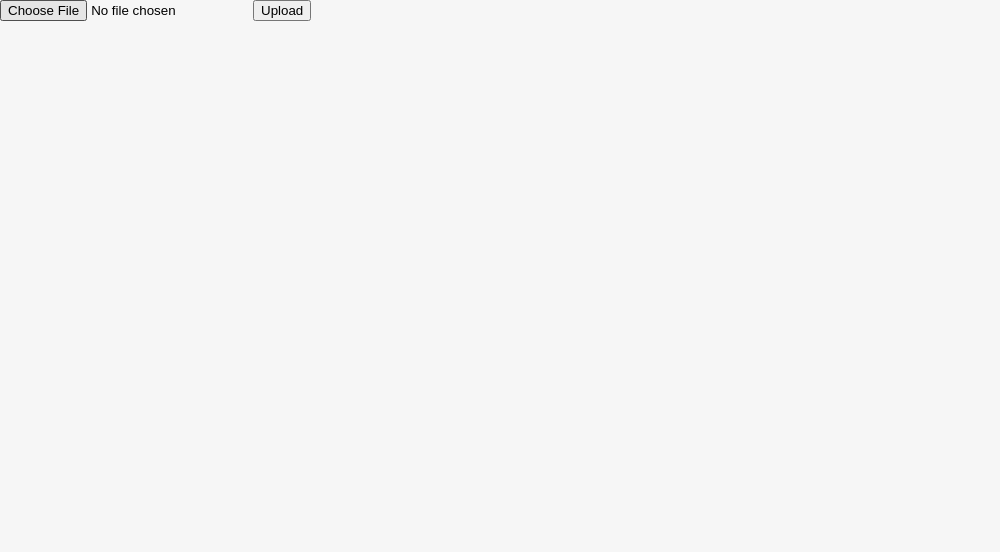
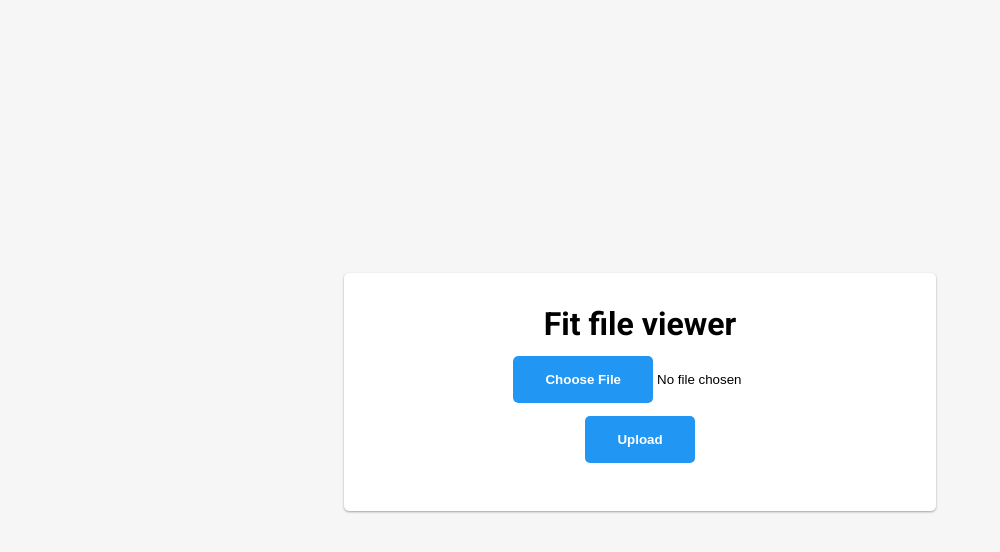
Before and after one commit to wiktormusial/fitfileclient, a React (Create React App) app: page / in a window 1280 px wide. Shown: the top 552 px of the page, without its empty margins (0-1000 px from the left). Built offline with nearby package versions, Linux system fonts and the light colour scheme.

Commit message:
Update Index View

```diff
--- /dev/null
+++ b/src/components/Button/index.ts
@@ -0,0 +1,15 @@
+import styled from "styled-components"
+
+export const Button = styled.button`
+    padding: 16px 32px;
+    border: 0;
+    border-radius: 5px;
+    color: white;
+    background: #2196f3;
+    cursor: pointer;
+    font-weight: bold;
+
+    &:hover {
+        background-color: #1e88e5
+    }
+`
--- a/src/components/Card/index.ts
+++ b/src/components/Card/index.ts
@@ -12,4 +12,9 @@ const Card = styled.div`
     }
 `
 
+export const CardIndex = styled(Card)`
+    text-align: center;
+    padding: 3em;
+`
+
 export default Card
--- /dev/null
+++ b/src/components/Input/index.tsx
@@ -0,0 +1,19 @@
+import styled from "styled-components";
+
+export const Input = styled.input`
+  &[type="file"] {
+    border-radius: 5px;
+    backgroun: #fafafa;
+    margin: 1em;
+  }
+
+  &[type="file"]::file-selector-button {
+    padding: 16px 32px;
+    border: 0;
+    border-radius: 5px;
+    color: white;
+    background: #2196f3;
+    cursor: pointer;
+    font-weight: bold;
+  }
+`;
--- a/src/components/Text/index.tsx
+++ b/src/components/Text/index.tsx
@@ -1,4 +1,8 @@
 import styled from "styled-components";
+
+interface TextLeadProps {
+  center?: boolean;
+}
 
 export const TextHeading = styled.h2`
   margin-top: 0;
@@ -10,4 +14,5 @@ export const TextLead = styled.h1`
   margin-bottom: 0;
   margin-top: -0.5em;
   font-weight: bolder;
+  ${(props: TextLeadProps) => props.center && "text-align: center"}
 `;
--- a/src/index.tsx
+++ b/src/index.tsx
@@ -6,6 +6,7 @@ import { store } from "./store/store";
 import { Provider } from "react-redux";
 import * as serviceWorker from "./serviceWorker";
 import "bootstrap/dist/css/bootstrap-grid.min.css";
+import "bootstrap/dist/css/bootstrap-utilities.min.css";
 import "leaflet/dist/leaflet.css";
 import "react-loading-skeleton/dist/skeleton.css";
 
--- a/src/views/IndexView/index.tsx
+++ b/src/views/IndexView/index.tsx
@@ -1,8 +1,19 @@
 import { useState } from "react";
 import { useNavigate } from "react-router-dom";
+import styled from "styled-components";
+import { Col, Row, Container } from "react-bootstrap";
 import { useAppDispatch } from "../../hooks/redux/hooks";
 import { dataAdded, setLoading } from "../../store/infos/infosSlice";
 import uploadFile from "../../api/uploadFile/uploadFIle";
+import { CardIndex } from "../../components/Card";
+import { TextLead } from "../../components/Text";
+import { Button } from "../../components/Button";
+import { Input } from "../../components/Input";
+
+const Wrapper = styled.div`
+  height: 100vh;
+  display: flex;
+`;
 
 const IndexView = () => {
   const [file, setFile] = useState<File>();
@@ -22,10 +33,28 @@ const IndexView = () => {
   };
 
   return (
-    <div>
-      <input type="file" onChange={(e) => setFile(e.target.files![0])} />
-      <button onClick={() => getData()}>Upload</button>
-    </div>
+    <Wrapper>
+      <Container
+        fluid
+        className="d-flex justify-content-center align-items-center"
+      >
+        <CardIndex>
+          <Row>
+            <Col sm={12}>
+              <TextLead center>Fit file viewer</TextLead>
+            </Col>
+            <Col sm={12}>
+              <Input
+                type="file"
+                onChange={(e) => setFile(e.target.files![0])}
+              />
+              <br />
+              <Button onClick={() => getData()}>Upload</Button>
+            </Col>
+          </Row>
+        </CardIndex>
+      </Container>
+    </Wrapper>
   );
 };
 
```
